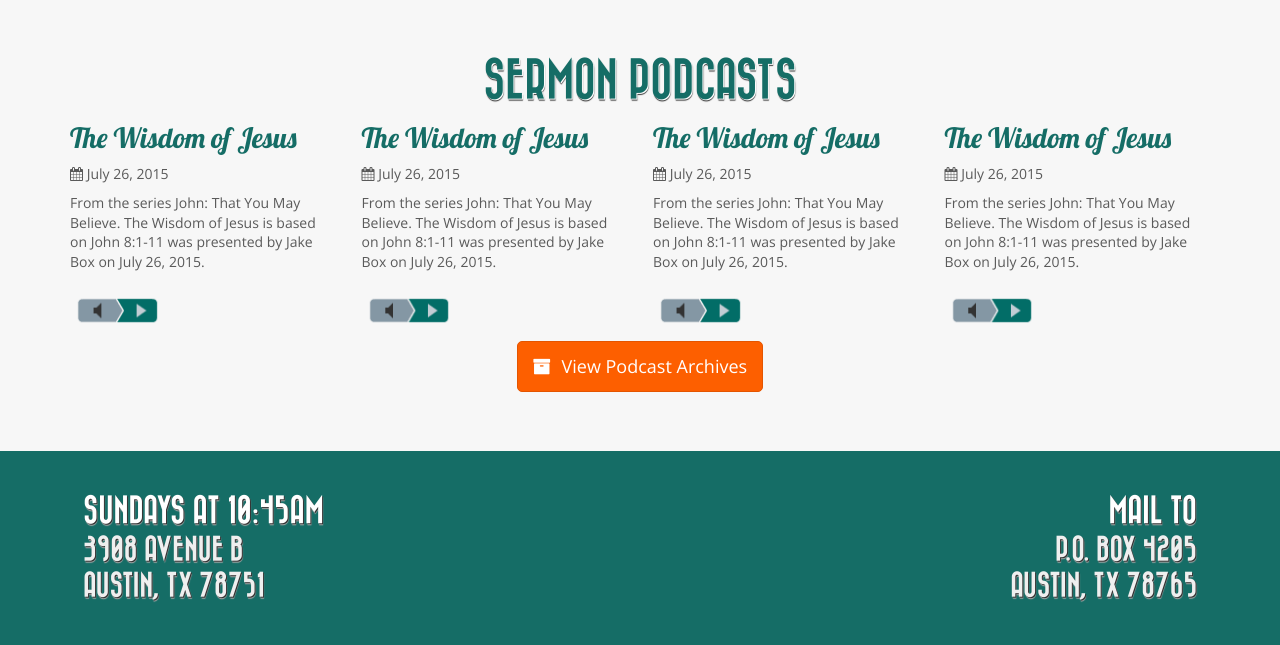
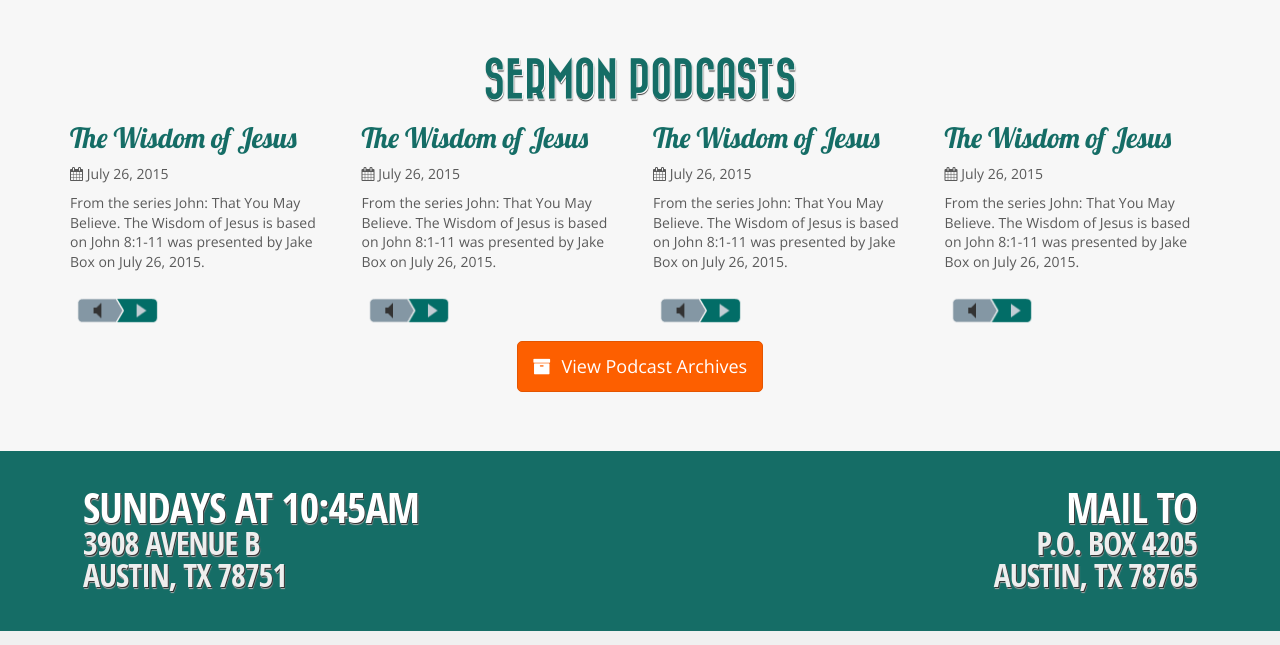
Before and after one commit to internetjason/midtownaustin, a PHP site: page / in a window 1280 px wide. Shown: the part 1789-2434 px from the top of the page. Run offline with PHP 8.4, Linux system fonts and the light colour scheme; some libraries are stand-ins or nearby versions.

Commit message:
added color palette as comment at top of style.css

```diff
--- a/css/style.css
+++ b/css/style.css
@@ -1,3 +1,12 @@
+/*
+COLOR PALETTE
+
+Dark Teal: #156D66
+Light Teal: #00A89D
+Light Gray: #8498A3
+
+*/
+
 /* BazarMedium Font */
 @font-face {
     font-family: "BazarMedium";
@@ -114,10 +123,12 @@ h1, h2, h3 {
 
 .footer {
     background-color: #156D66;
-    color: #efefef;
+    color: #eee;
     text-transform: uppercase;
-    font-family: "BazarMedium";
-    font-size: 2.6rem;
+    font-family: "Open Sans Condensed";
+    font-size: 3.2rem;
+    line-height: 3.2rem;
+    letter-spacing: -0.1rem;
     -moz-text-shadow: 1px 1px 0px #333, 1px 2px 1px #aaa;
     -ms-text-shadow: 1px 1px 0px #333, 1px 2px 1px #aaa;
     -o-text-shadow: 1px 1px 0px #333, 1px 2px 1px #aaa;
@@ -125,8 +136,8 @@ h1, h2, h3 {
 }
 
 .footer span {
-    color: white;
-    font-size: 2.9rem;
+    color: #fff;
+    font-size: 4.2rem;
 }
 
 /* CUSTOMIZE THE NAVBAR
```
